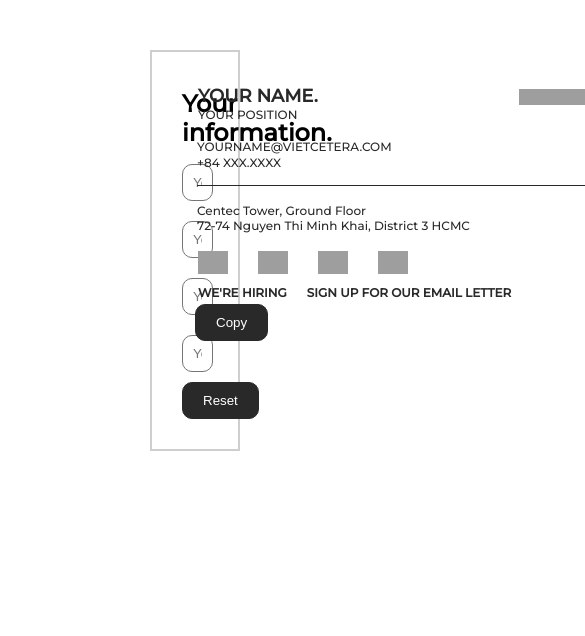
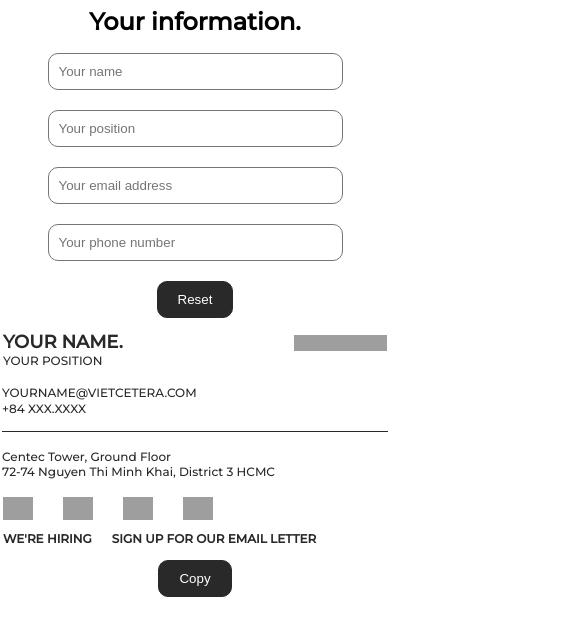
Before and after one commit to southxzx/email-template, a React (Create React App) app: page / in a window 390 px wide. Shown: the top 636 px of the page, 585 px wide, since content can reach past the window. Built offline with nearby package versions, Linux system fonts and the light colour scheme; grey boxes are pictures that could not be loaded.

Commit message:
responsive 480px

```diff
--- a/src/components/Form/FormInfo/formInfo.css
+++ b/src/components/Form/FormInfo/formInfo.css
@@ -18,3 +18,13 @@
 .form-content .input-field:focus{
   outline: none;
 }
+
+@media (max-width: 480px){
+  .form-content {
+    text-align: center;
+    width: 100%;
+    max-width: 100%;
+    flex: 0 0 100%;
+  }
+
+}
--- a/src/components/Signature/Signature.css
+++ b/src/components/Signature/Signature.css
@@ -1,2 +1,10 @@
-#myTable {
+@media (max-width: 480px){
+  #myTable {
+    max-width: 420px;
+    width: 100% !important;
+  }
+  .btn{
+    display: block;
+    margin: 10px auto;
+  }
 }
--- a/src/components/Signature/index.jsx
+++ b/src/components/Signature/index.jsx
@@ -31,7 +31,7 @@ const Signature = (props) => {
     }
   }
   return (
-    <div>
+    <div style={{width: "100%"}}>
       <table id="myTable" style={{ width: "420px" }}>
         <tbody>
           {/* row 1 => name + position + logo home */}
--- a/src/index.css
+++ b/src/index.css
@@ -5,7 +5,6 @@ body {
   -moz-osx-font-smoothing: grayscale;
 }
 .container{
-  display: flex;
   margin: 50px 150px 0;
   padding: 30px;
   border: solid 2px #cecece;
@@ -36,3 +35,20 @@ code {
   background-color: #fff;
   color: #292929;
 }
+
+@media (max-width: 480px){
+  .container{
+    margin: 0;
+    width: 100%;
+    padding: 0;
+    border: none;
+
+  }
+  .container .content{
+    display: flex;
+    flex-wrap: wrap;
+    justify-content: flex-start;
+    align-items: flex-start;
+    width: 100%;
+  }
+}
```
Also changed, not shown: 1 other file (tests, documents, lock files or other folders).
